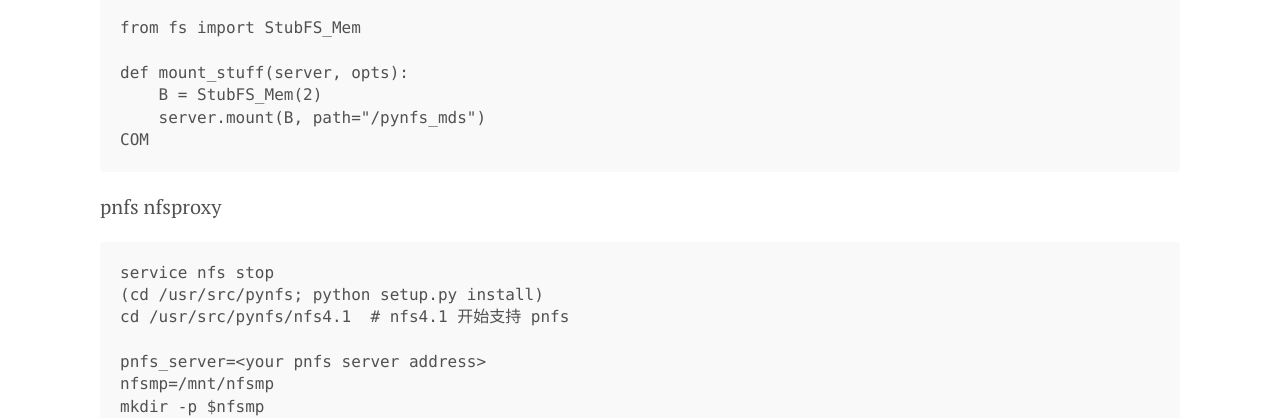
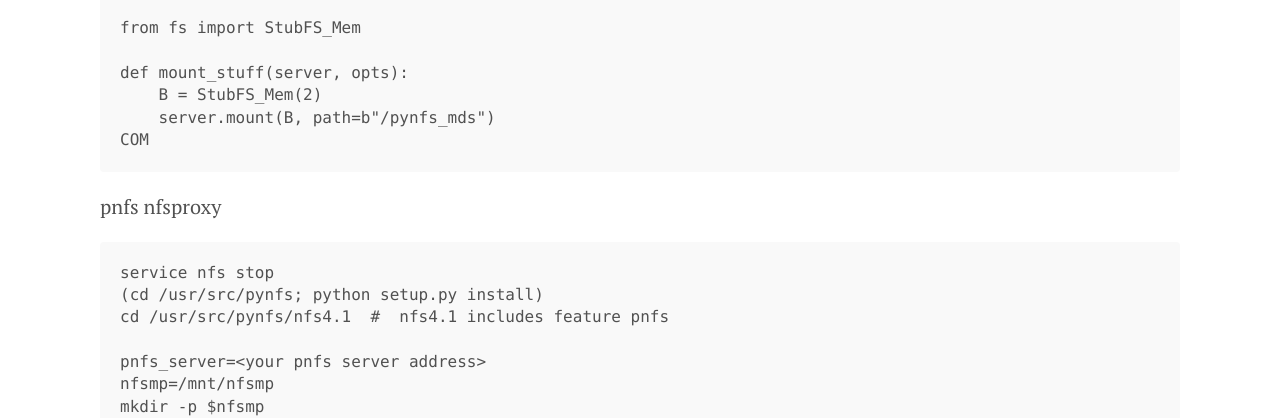
Before and after one commit to tcler/tcler.github.io, a Jekyll site: the page built from _posts/2018-03-05-pynfs.md, in a window 1280 px wide and 1400 px high, scrolled down 2161 px. Shown: the part 376-794 px from the top of the window. Built offline with Jekyll 4.4.1, drawn with Linux system fonts in a browser that asks for light colours; some of the changed text lies outside the part shown.

Commit message:
Update 2018-03-05-pynfs.md

````diff
--- a/_posts/2018-03-05-pynfs.md
+++ b/_posts/2018-03-05-pynfs.md
@@ -89,7 +89,7 @@ from fs import StubFS_Mem
 
 def mount_stuff(server, opts):
     B = StubFS_Mem(2)
-    server.mount(B, path="/pynfs_mds")
+    server.mount(B, path=b"/pynfs_mds")
 COM
 ```
 
@@ -97,7 +97,7 @@ pnfs nfsproxy
 ```
 service nfs stop
 (cd /usr/src/pynfs; python setup.py install)
-cd /usr/src/pynfs/nfs4.1  # nfs4.1 开始支持 pnfs
+cd /usr/src/pynfs/nfs4.1  #  nfs4.1 includes feature pnfs
 
 pnfs_server=<your pnfs server address>
 nfsmp=/mnt/nfsmp
````
